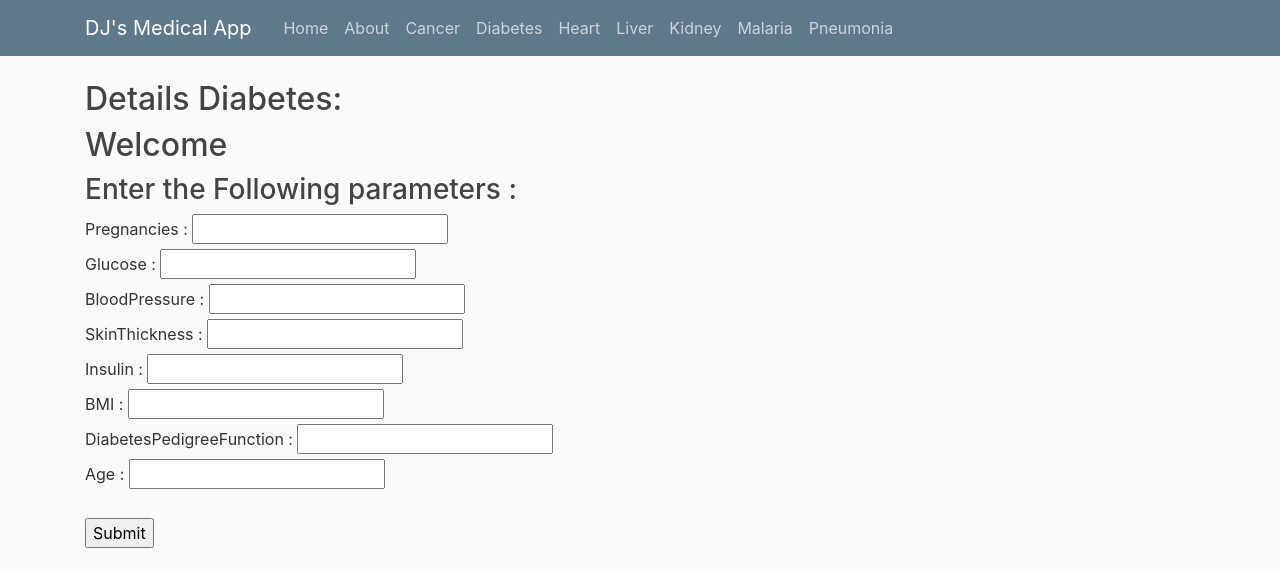
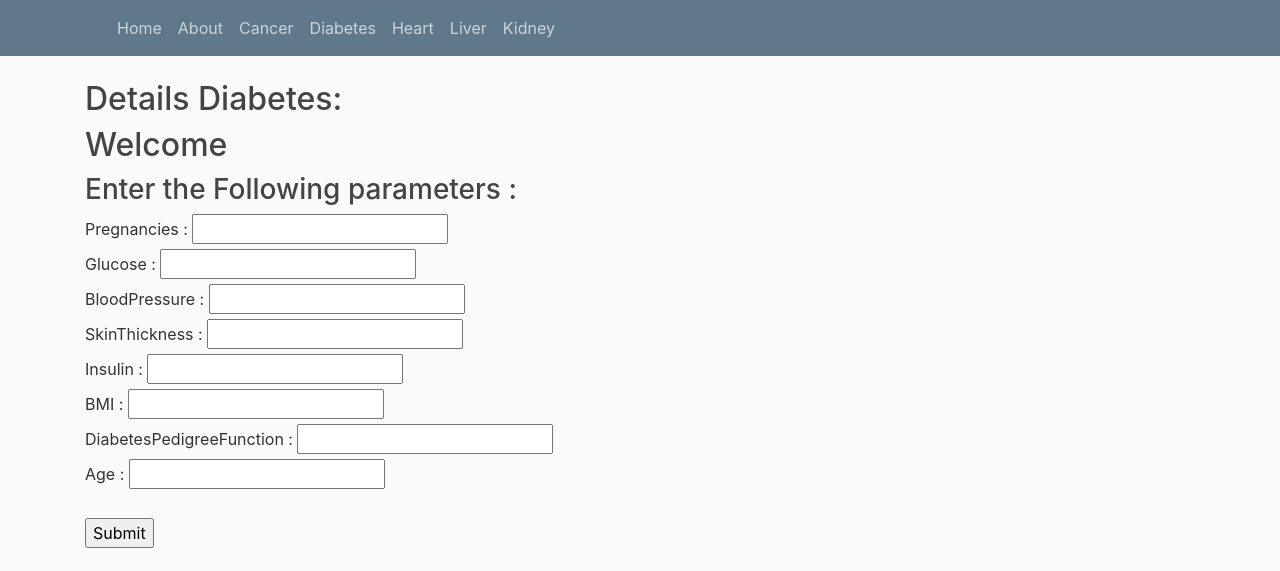
Before and after one commit to Jaybagrecha/Medical_app, a Flask app: page /diabetes in a window 1280 px wide. Shown: the top 571 px of the page. Run offline with Flask 2, Linux system fonts and the light colour scheme; some libraries are stand-ins or nearby versions.

Commit message:
Update diabetes.html

```diff
--- a/template/diabetes.html
+++ b/template/diabetes.html
@@ -26,7 +26,7 @@
     <header class="site-header">
   <nav class="navbar navbar-expand-md navbar-dark bg-steel fixed-top">
     <div class="container">
-      <a class="navbar-brand mr-4" href="/">DJ's Medical App</a>
+      <a class="navbar-brand mr-4" href="/"></a>
       <button class="navbar-toggler" type="button" data-toggle="collapse" data-target="#navbarToggle" aria-controls="navbarToggle" aria-expanded="false" aria-label="Toggle navigation">
         <span class="navbar-toggler-icon"></span>
       </button>
@@ -39,8 +39,7 @@
           <a class="nav-item nav-link" href="/heart">Heart</a>
           <a class="nav-item nav-link" href="/liver">Liver</a>
           <a class="nav-item nav-link" href="/kidney">Kidney</a>
-           <a class="nav-item nav-link" href="/Malaria">Malaria</a>
-           <a class="nav-item nav-link" href="/Pneumonia">Pneumonia</a>
+
         </div>
         <!-- Navbar Right Side
         <div class="navbar-nav">
```
